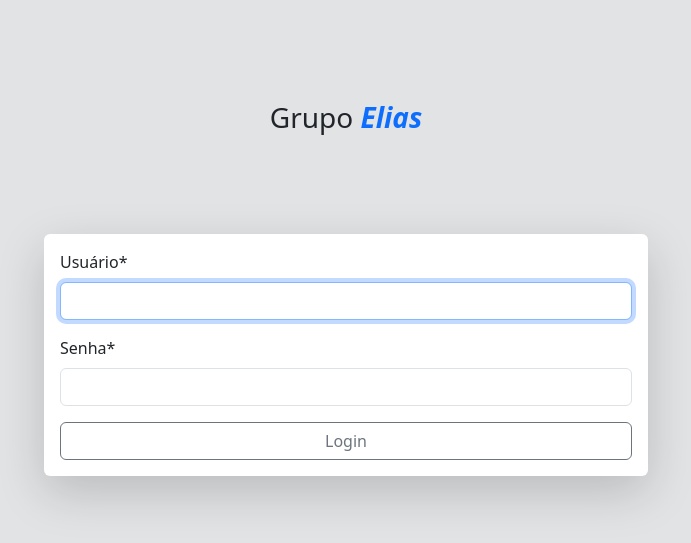
After one commit to EuDaniloMarto/gelias, a Django app: page /accounts/login/ in a window 1280 px wide. The commit adds this page. Shown: the top 543 px of the page, without its empty margins (294-985 px from the left). Run offline with Django 5.2, Linux system fonts and the light colour scheme; some libraries are stand-ins or nearby versions.

Commit message:
feat: criar layout base

```diff
--- a/config/settings.py
+++ b/config/settings.py
@@ -56,8 +56,9 @@ INSTALLED_APPS += [
 
 # Autenticação
 AUTH_USER_MODEL = "auth.User"
-# LOGIN_REDIRECT_URL =
-# LOGIN_URL =
+LOGIN_REDIRECT_URL = "gelias:index"
+LOGIN_URL = "login"
+LOGOUT_REDIRECT_URL = "login"
 
 # Senhas
 AUTH_PASSWORD_VALIDATORS = [
--- a/config/urls.py
+++ b/config/urls.py
@@ -11,6 +11,7 @@ from django.urls import include, path
 urlpatterns = [
     path("", include("gelias.urls", namespace="gelias")),
     path("admin/", admin.site.urls),
+    path("accounts/", include("django.contrib.auth.urls")),
 ]
 
 if settings.DEBUG:
--- a/gelias/templates/_base.html
+++ b/gelias/templates/_base.html
@@ -6,19 +6,61 @@
     <meta name="viewport" content="width=device-width, initial-scale=1.0" />
     <meta http-equiv="Content-Type" content="text/html;charset=UTF-8" />
     <meta http-equiv="X-UA-Compatible" content="ie=edge" />
-    <title>Gelias /
-      {% block title %}
-      {% endblock title %}
-    </title>
-    <link rel="stylesheet"
-          href="{% static 'bootstrap/dist/css/bootstrap.css' %}" />
-    <link rel="stylesheet"
-          href="{% static 'bootstrap-icons/font/bootstrap-icons.css' %}" />
-    <script defer src="{% static '@popperjs/core/dist/umd/popper.js' %}"></script>
-    <script defer src="{% static 'bootstrap/dist/js/bootstrap.js' %}"></script>
+    <title>Gelias / {% block title %}{% endblock title %}</title>
+    <link rel="stylesheet" href="{% static 'bootstrap\dist\css\bootstrap.css' %}">
+    <link rel="stylesheet" href="{% static 'bootstrap-icons\font\bootstrap-icons.css' %}">
+    <script defer src="{% static '@popperjs\core\dist\umd\popper.js' %}"></script>
+    <script defer src="{% static 'bootstrap\dist\js\bootstrap.js' %}"></script>
   </head>
+
   <body class="bg-secondary-subtle">
-    {% block content %}
-    {% endblock content %}
+    {% block navmenu %}
+    <header class="mb-5 py-3 border-0 shadow-lg bg-white">
+      <div class="container-xxl">
+        <div class="d-flex align-items-center justify-content-between">
+          <section class="d-flex gap-2 align-items-center">
+            <button class="d-lg-none btn btn-outline-secondary" type="button" data-bs-toggle="offcanvas" data-bs-target="#offcanvasExample" aria-controls="offcanvasExample">
+              <i class="bi bi-list"></i>
+            </button>
+            <a href="{% url "gelias:index" %}" class="fs-3 link-body-emphasis link-offset-2 link-underline-opacity-25 link-underline-opacity-75-hover">
+              {% include "_logo.html" %}
+            </a>
+          </section>
+
+          <section class="d-none d-lg-block">
+            {% include "_navmenu.html" %}
+          </section>
+
+          <section class="dropdown">
+            <button class="btn btn-outline-secondary dropdown-toggle" type="button" data-bs-toggle="dropdown" aria-expanded="false">
+              <i class="bi bi-person"></i>
+            </button>
+            <ul class="dropdown-menu">
+              <li><a class="dropdown-item" href="#">Meu Perfil</a></li>
+              <li><a class="dropdown-item" href="#">Minha Empresa</a></li>
+              <li><a class="dropdown-item" href="#">Ajuda</a></li>
+              <li><form action="{% url "logout" %}" method="post">
+                {% csrf_token %}
+                <button type="submit" class="dropdown-item">Encessar Sessão</button>
+              </form></li>
+            </ul>
+          </section>
+        </div>
+      </div>
+    </header>
+
+    <aside class="offcanvas offcanvas-start" tabindex="-1" id="offcanvasExample" aria-labelledby="offcanvasExampleLabel">
+      <header class="offcanvas-header">
+        <h5 class="offcanvas-title" id="offcanvasExampleLabel">Offcanvas</h5>
+        <button type="button" class="btn-close" data-bs-dismiss="offcanvas" aria-label="Close"></button>
+      </header>
+      <main class="offcanvas-body">
+        {% include "_navmenu.html" %}
+      </main>
+    </aside>
+    {% endblock navmenu %}
+    <main class="container-xxl">
+      {% block content %}{% endblock content %}
+    </main>
   </body>
 </html>
--- /dev/null
+++ b/gelias/templates/_logo.html
@@ -0,0 +1 @@
+Grupo <span class="text-primary text-capitalize fw-bold fst-italic">Elias</span>
--- /dev/null
+++ b/gelias/templates/registration/login.html
@@ -0,0 +1,20 @@
+{% extends "_base.html" %}
+{% load crispy_forms_tags %}
+
+{% block title %}Login{% endblock title %}
+
+{% block navmenu %}{% endblock navmenu %}
+
+{% block content %}
+<div class="container-xxl">
+  <div class="row mt-5 pt-5">
+    <div class="col-12 col-sm-10 col-md-8 col-lg-6 10 offset-sm-1 offset-md-2 offset-lg-3">
+      <p class="mb-5 pb-5 text-center fs-3 ">{% include "_logo.html" %}</p>
+      <form method="POST" action="{{ request.path }}" class="card card-body shadow-lg border-0">
+        {% csrf_token %} {{ form|crispy }}
+        <button type="submit" class="btn btn-outline-secondary">Login</button>
+      </form>
+    </div>
+  </div>
+</div>
+{% endblock content %}
--- a/gelias/urls.py
+++ b/gelias/urls.py
@@ -5,5 +5,5 @@ from . import views
 app_name = "gelias"
 
 urlpatterns = [
-    path("", views.index, name="index"),
+    path("", views.Index.as_view(), name="index"),
 ]
```
Also changed, not shown: gelias/templates/_navmenu.html (added, +30 -0 lines), gelias/tests/test_index_view.py (+1 -1 lines), gelias/views.py (+4 -6 lines), .pre-commit-config.yaml, 1 other file.
